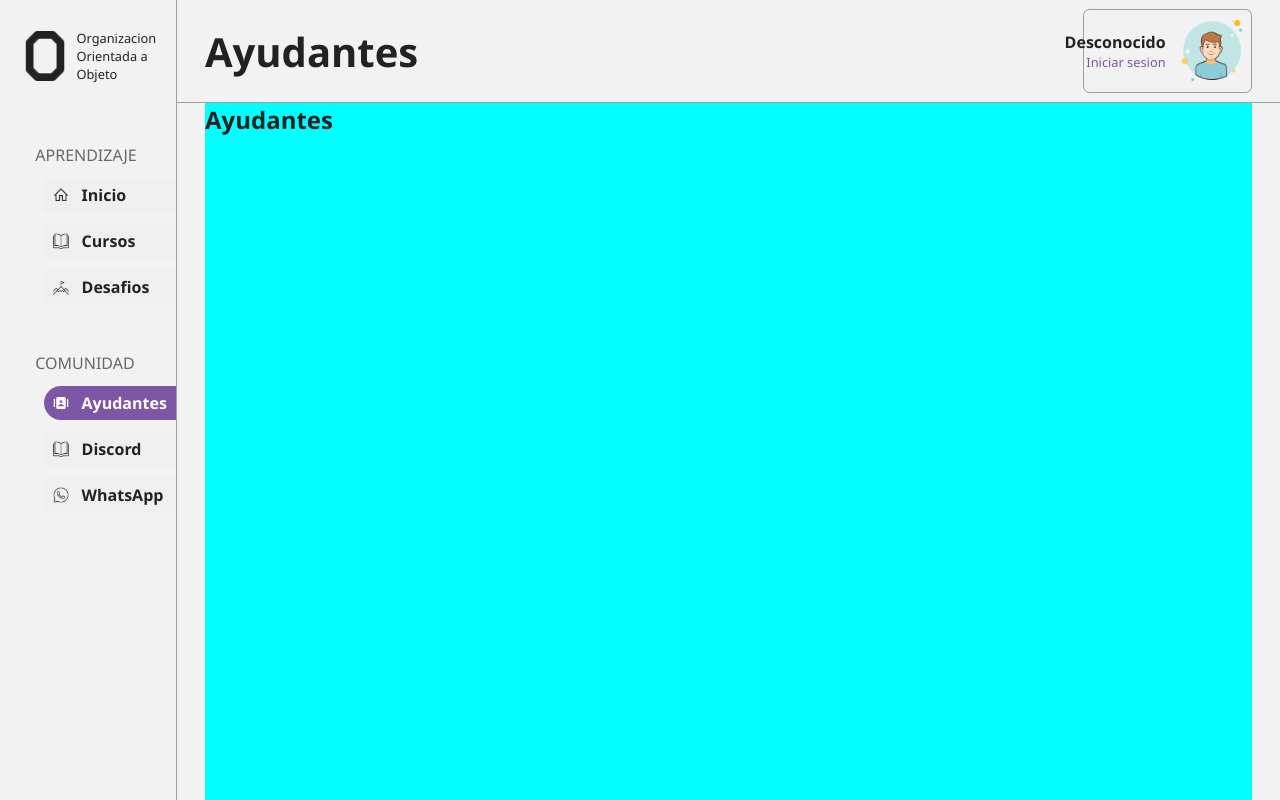
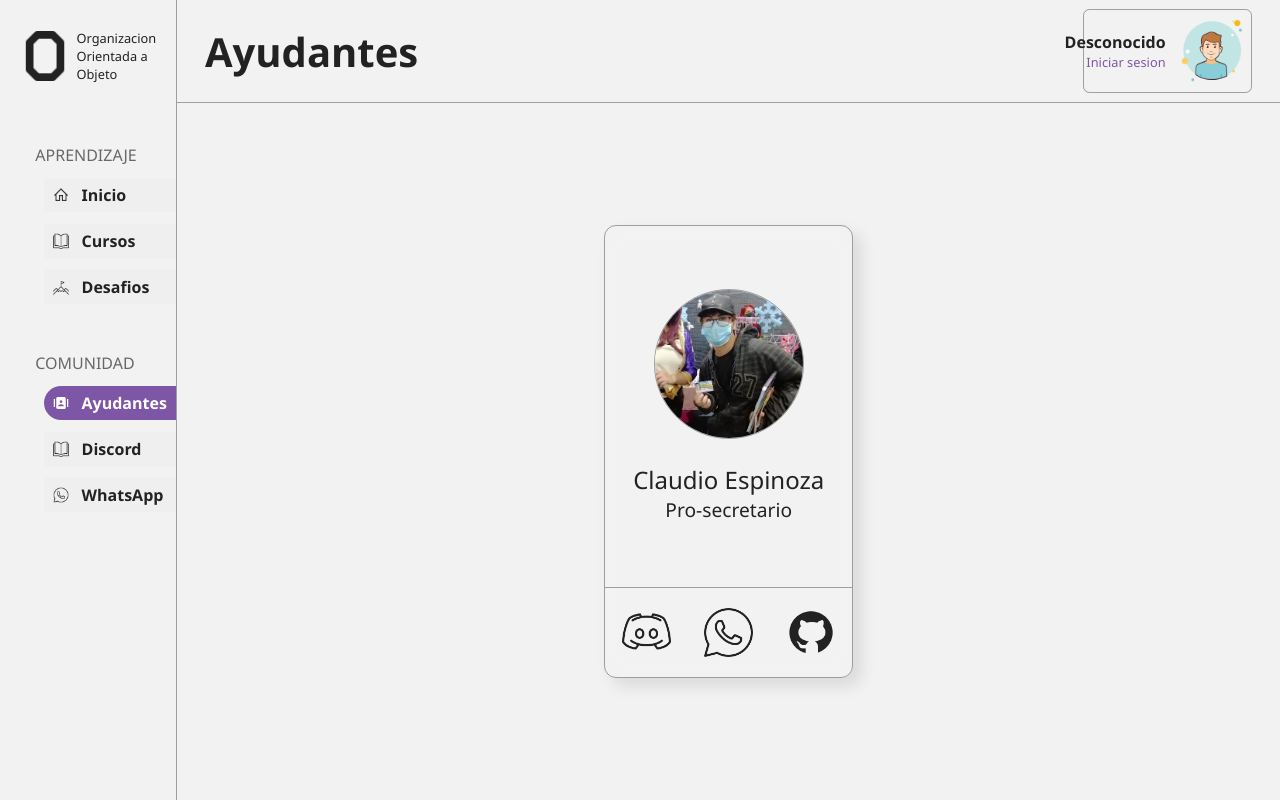
Before and after one commit to Claudio-Espinoza/OOO-Sistema, a Vue app in the folder frontend/: page /ayudantes in a window 1280 px wide. Built offline with nearby package versions, Linux system fonts and the light colour scheme.

Commit message:
Agrega una card de ayudante

```diff
--- /dev/null
+++ b/frontend/src/components/atoms/HelperCard.vue
@@ -0,0 +1,109 @@
+<script setup lang="ts">
+
+</script>
+
+<template>
+    <div class="card">
+        <div class="card-content">
+            <img class="card-content--img" src="/src/assets/img/prueba.jfif" alt="">
+            <h3 class="card-content--name">Claudio Espinoza</h3>
+            <small class="card-content--rol">Pro-secretario</small>
+        </div>
+        <div class="card-red">
+            <a href=""><img src="/src/assets/icon/discord.png" alt=""></a>
+            <a href=""><img src="/src/assets/icon/whatsapp.png" alt=""></a>
+            <a href=""><img src="/src/assets/icon/github.png" alt=""></a>
+
+
+
+        </div>
+
+    </div>
+</template>
+
+<style scoped>
+.card {
+    width: 25%;
+    height: 65%;
+    transition: all 0.5s;
+    border-radius: 1.5vh;
+    border: var(--borde);
+    box-shadow: 1vh 1vh 2vh rgba(0, 0, 0, 0.1);
+    box-sizing: border-box;
+
+    backdrop-filter: blur(1vh);
+}
+
+.card:hover {
+    transform: scale(1.02);
+}
+
+.card-content {
+    width: 100%;
+    height: 80%;
+    display: flex;
+    align-items: center;
+    justify-content: center;
+
+    flex-direction: column;
+
+}
+
+.card-content--img {
+    width: 60%;
+    height: auto;
+    border-radius: 100%;
+    border: var(--borde);
+    margin-bottom: 3vh;
+}
+
+.card-content--name {
+    font-weight: 400;
+    font-size: 1.5rem;
+    color: #222;
+}
+
+.card-content--rol {
+    font-weight: 300;
+    font-size: 1.2rem;
+    color: #222;
+}
+
+.card-red {
+    height: 20%;
+    width: 100%;
+    display: flex;
+    align-items: center;
+    justify-content: space-around;
+
+    flex-direction: row;
+    box-sizing: border-box;
+
+    border-top: var(--borde);
+}
+
+a>img {
+    width: auto;
+    height: 60%;
+    cursor: pointer;
+}
+
+a {
+    width: 20%;
+    height: 100%;
+
+    display: flex;
+    align-items: center;
+    justify-content: center;
+
+}
+
+
+a>img:hover {
+    transform: scale(1.1);
+}
+
+a>img:active {
+    transform: scale(0.95);
+}
+</style>
--- /dev/null
+++ b/frontend/src/components/molecules/SliderHelper.vue
@@ -0,0 +1,25 @@
+<script setup lang="ts">
+import HelperCard from '../atoms/HelperCard.vue';
+</script>
+
+<template>
+    <section class="container-section">
+        <HelperCard />
+
+    </section>
+
+</template>
+
+<style scoped>
+.container-section {
+    width: 95%;
+    height: 100%;
+
+    display: flex;
+    justify-content: center;
+    align-items: center;
+    flex-direction: row;
+
+    position: relative;
+}
+</style>
--- a/frontend/src/pages/HelperPage.vue
+++ b/frontend/src/pages/HelperPage.vue
@@ -1,13 +1,13 @@
 <script setup lang="ts">
 import MainLayout from '../layouts/MainLayout.vue';
+import SliderHelper from '../components/molecules/SliderHelper.vue';
 </script>
 
 <template>
     <MainLayout>
         <article class="container-main">
-            <h1>Ayudantes</h1>
+            <SliderHelper />
         </article>
-
     </MainLayout>
 </template>
 
@@ -15,6 +15,9 @@ import MainLayout from '../layouts/MainLayout.vue';
 .container-main {
     width: 95%;
     height: 100%;
-    background-color: aqua;
+
+    display: flex;
+    justify-content: center;
+    align-items: center;
 }
 </style>
```
